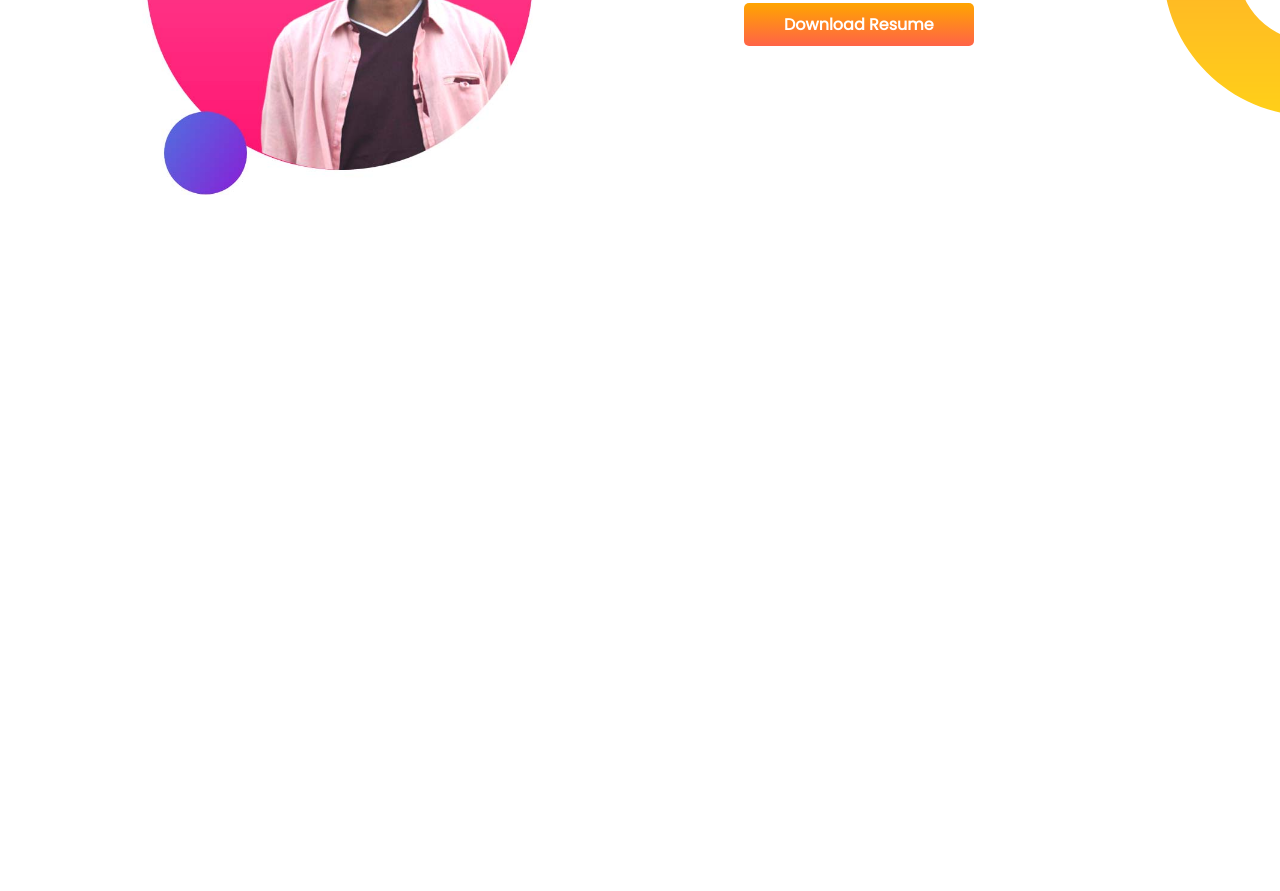
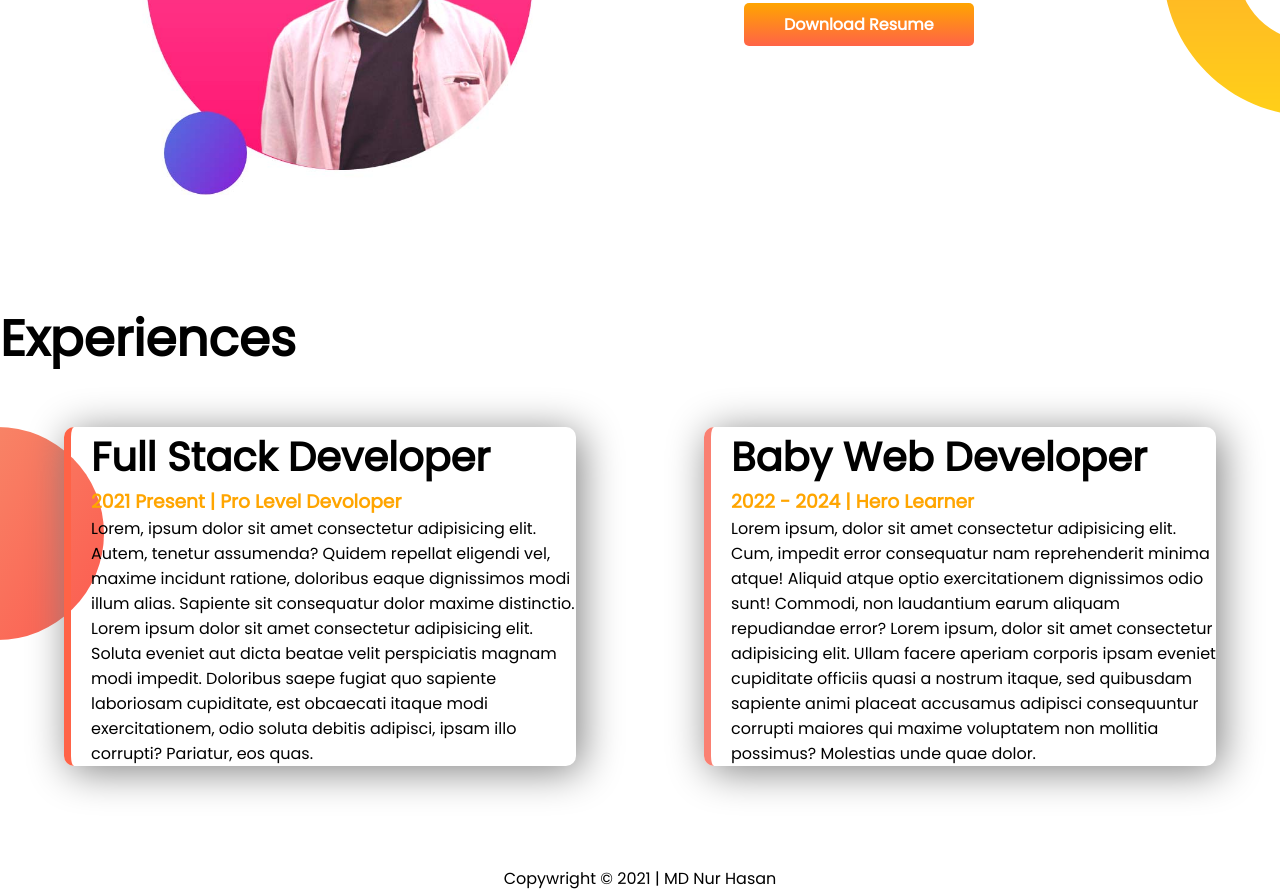
Before and after one commit to mdnh42/developer-portfolio, a plain HTML site: page index.html in a window 1280 px wide. Shown: the part 850-1741 px from the top of the page. Before the commit the page ends 1152 px from the top, so only its background shows below. Drawn offline with Linux system fonts and the light colour scheme.

Commit message:
Experience & footer add

```diff
--- a/index.html
+++ b/index.html
@@ -12,7 +12,7 @@
 </head>
 <body>
     <!--Primary Section-->
-    <section class="top-banner">
+    <section class="top-banner flexible-container">
         <div class="half-width">
             <h1>Welcome To </h1>
             <h1><span class="orange-color">MD Nur Hasan</span> World!</h1>
@@ -28,7 +28,7 @@
     <!--Primary Section-->
 
     <!--Dream Big Start Here-->
-    <section class="dream-big">
+    <section class="dream-big flexible-container">
         <div class="half-width">
             <img src="images/my-bg2.jpg" alt="image">
         </div>
@@ -42,7 +42,27 @@
     </section>
     <!--Dream Big ending-->
     <!--Experience Start Here-->
+    <section class="experience-area">
+        <h1>Experiences</h1>
+        <div class="flexible-container">
+        <div id="web-developer" class="half-width experience-iteam">
+            <h2>Full Stack Developer</h2>
+            <h3 class="orange-color">2021 Present | Pro Level Devoloper</h3>
+            <p>Lorem, ipsum dolor sit amet consectetur adipisicing elit. Autem, tenetur assumenda? Quidem repellat eligendi vel, maxime incidunt ratione, doloribus eaque dignissimos modi illum alias. Sapiente sit consequatur dolor maxime distinctio. Lorem ipsum dolor sit amet consectetur adipisicing elit. Soluta eveniet aut dicta beatae velit perspiciatis magnam modi impedit. Doloribus saepe fugiat quo sapiente laboriosam cupiditate, est obcaecati itaque modi exercitationem, odio soluta debitis adipisci, ipsam illo corrupti? Pariatur, eos quas.</p>
+        </div>
+        <div id="baby-developer" class="half-width experience-iteam">
+            <h2>Baby Web Developer</h2>
+            <h3 class="orange-color">2022 - 2024 | Hero Learner</h3>
+            <p>Lorem ipsum, dolor sit amet consectetur adipisicing elit. Cum, impedit error consequatur nam reprehenderit minima atque! Aliquid atque optio exercitationem dignissimos odio sunt! Commodi, non laudantium earum aliquam repudiandae error? Lorem ipsum, dolor sit amet consectetur adipisicing elit. Ullam facere aperiam corporis ipsam eveniet cupiditate officiis quasi a nostrum itaque, sed quibusdam sapiente animi placeat accusamus adipisci consequuntur corrupti maiores qui maxime voluptatem non mollitia possimus? Molestias unde quae dolor.</p>
+        </div>
+        </div>
+    </section>
     <!--Experience ending-->
+    <!--Start Footer Section-->
+    <footer>
+        <p>Copywright &copy; 2021 | MD Nur Hasan</p>
+    </footer>
+    <!--Start Footer Section-->
 </div>
 </body>
 </html>
--- a/style.css
+++ b/style.css
@@ -14,7 +14,7 @@ h1{
 .orange-color{
     color: orange;
 }
-section{
+.flexible-container{
     display: flex;
     margin-bottom: 100px;
 }
@@ -24,6 +24,7 @@ section{
     padding-left: 5%;
     margin-top: 50px;
     margin-left: 40px;
+
 
 }
 .half-width img{
@@ -44,3 +45,34 @@ section{
     background-repeat: no-repeat;
     background-position: right;
 }
+
+.experience-iteam{
+    box-shadow: 5px 5px 40px gray;
+    border-radius: 10px;
+    width: 40%;
+    margin-left: 5%;
+    margin-right: 5%;
+    padding-left: 20px;
+
+}
+h2{
+    font-size: 40px;
+}
+.experience-area{
+    background-image: url(images/exp-bg.png);
+    background-repeat: no-repeat;
+    background-position: left;
+
+}
+
+#web-developer {
+    border-left: 7px solid tomato;
+
+}
+#baby-developer{
+    border-left: 7px solid salmon;
+}
+
+footer p{
+    text-align: center;
+}
```
Also changed, not shown: images/me.png (deleted), images/my-bg2.png (deleted).
